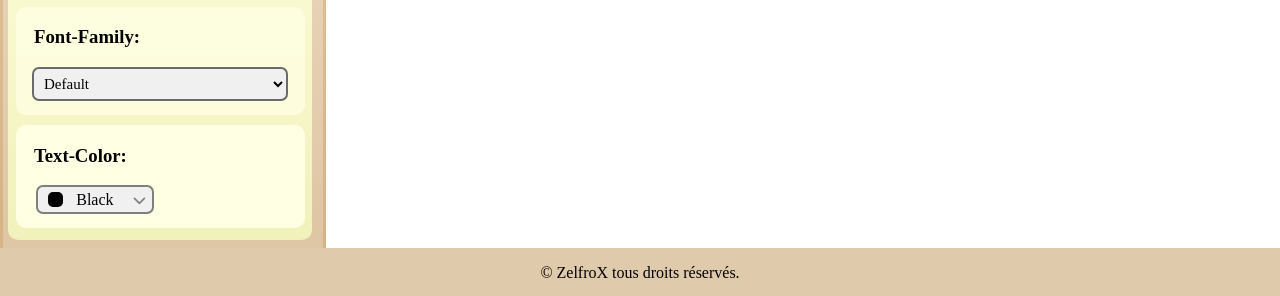
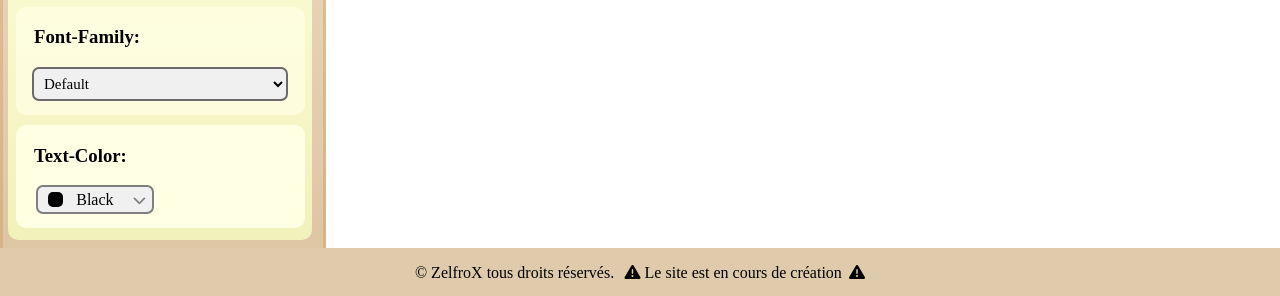
Before and after one commit to ZelfroX/Site-Web-de-ZelfroX, a plain HTML site: page index.html in a window 1280 px wide. Shown: the part 502-798 px from the top of the page. Drawn offline with Linux system fonts and the light colour scheme.

Commit message:
git push

```diff
--- a/index.html
+++ b/index.html
@@ -111,7 +111,7 @@
         </div>
         <!--/Overlay-->
     <div class="Administration">
-        <p> &copy; ZelfroX tous droits réservés.</p>
+        <p> &copy; ZelfroX tous droits réservés.&ThinSpace; &ThinSpace;<i class="fa-solid fa-triangle-exclamation"></i> Le site est en cours de création &ThinSpace;<i class="fa-solid fa-triangle-exclamation"></i> </p>
     </div>
 <script src="script.js" defer></script>
 <script src="https://kit.fontawesome.com/b4bc8d1fd2.js" crossorigin="anonymous" defer></script>
```
